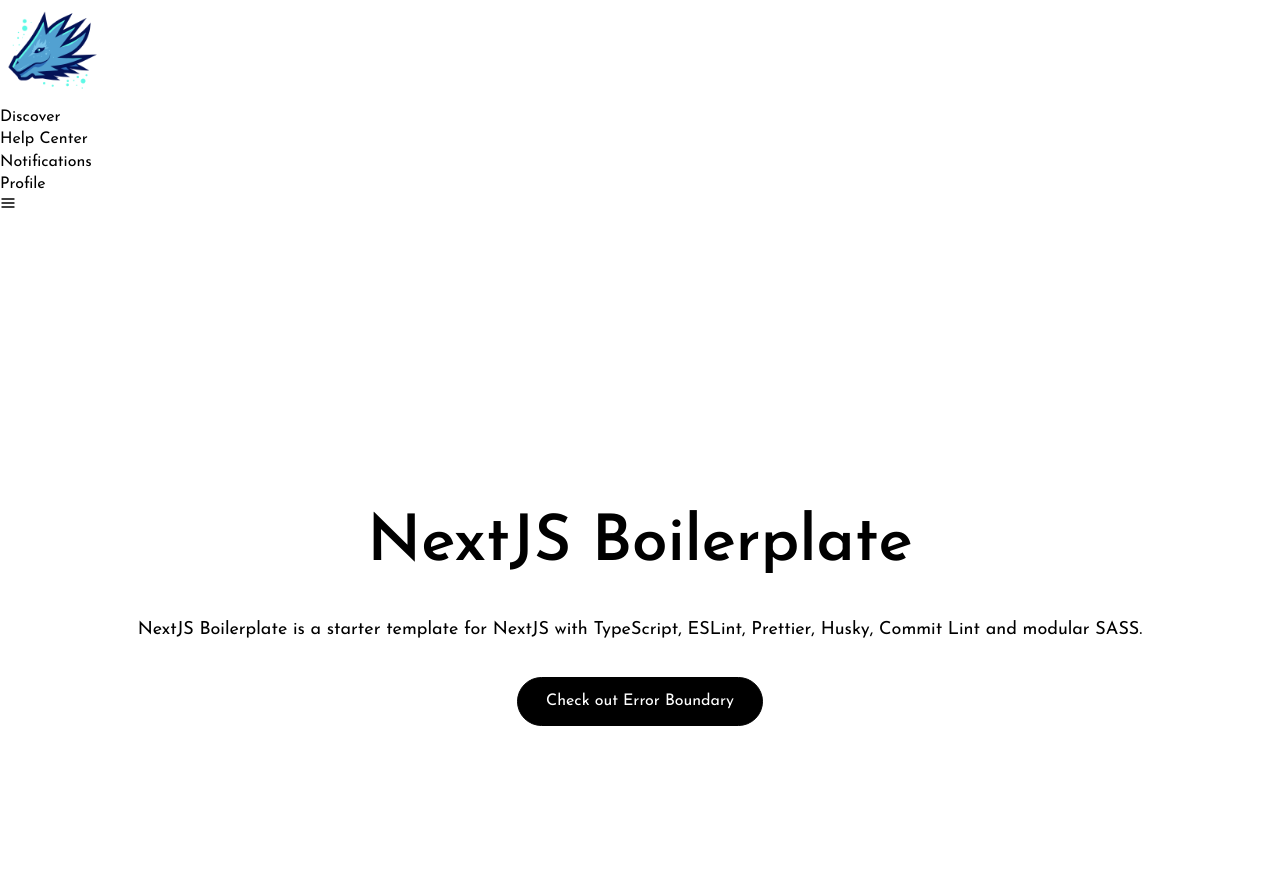
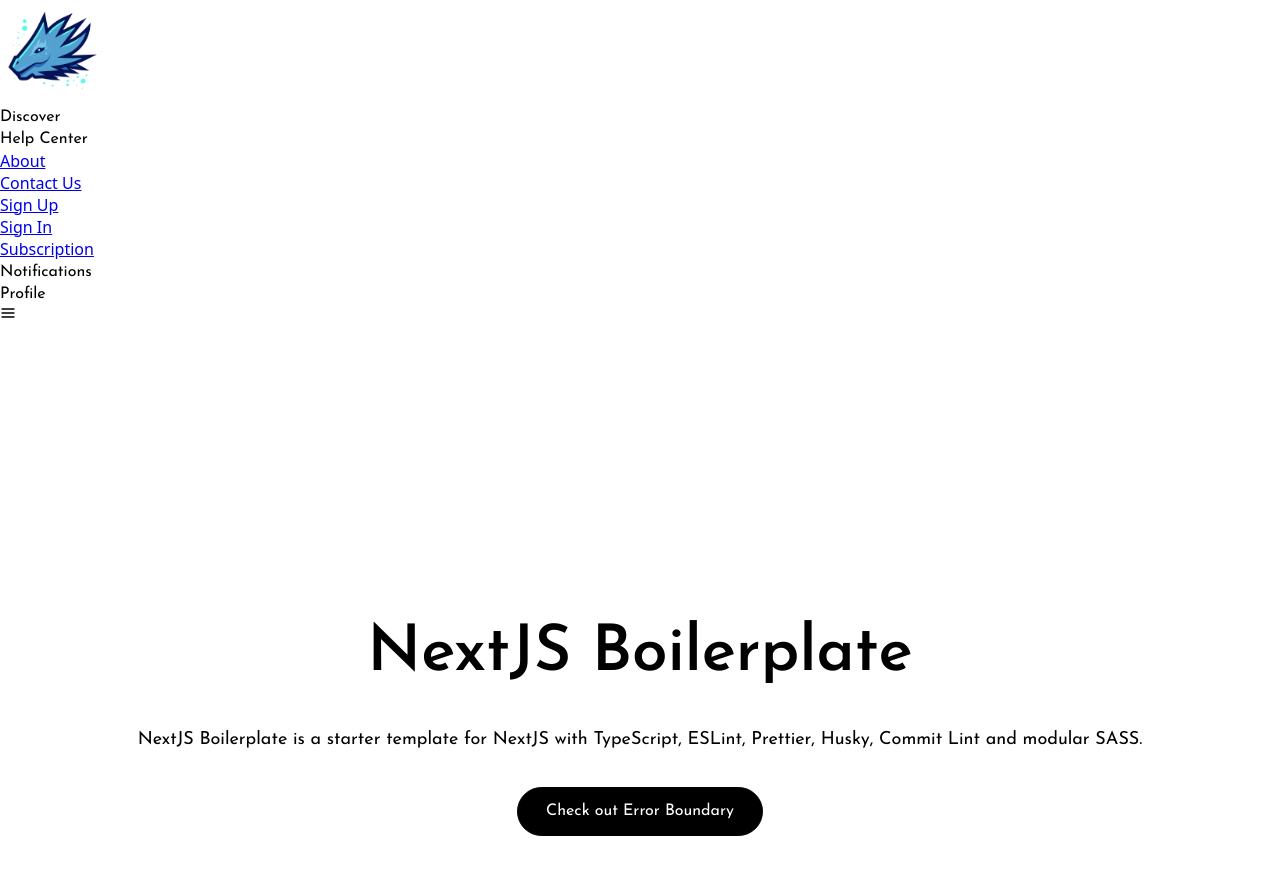
Before and after one commit to akshatmittal61/old-nft-marketplace, a Next.js app: page / in a window 1280 px wide. Both pictures are taken after a click on the element "Help Center". Shown: the top 874 px of the page. Built offline with nearby package versions, Linux system fonts and the light colour scheme; no server answers; a web font is replaced by a local one.

Commit message:
feat: added data to help center component

```diff
--- a/components/Header/Helpcenter/index.tsx
+++ b/components/Header/Helpcenter/index.tsx
@@ -1,11 +1,24 @@
 import React from "react";
 import { stylesConfig } from "@/utils/functions";
 import styles from "./styles.module.scss";
+import { helpCenterMenu } from "@/constants/header";
+import Link from "next/link";
 
 const classes = stylesConfig(styles, "header-helpcenter");
 
 const HeaderHelpCenter: React.FC = () => {
-	return <div className={classes("")}></div>;
+	return (
+		<div className={classes("")}>
+			{helpCenterMenu.map((item, index) => (
+				<div
+					key={`header-helpcenter-menu-${index}`}
+					className={classes("item")}
+				>
+					<Link href={item.path}>{item.name}</Link>
+				</div>
+			))}
+		</div>
+	);
 };
 
 export default HeaderHelpCenter;
--- a/constants/header.ts
+++ b/constants/header.ts
@@ -1,7 +1,9 @@
-export const discoverMenu: {
+interface IHeaderMenu {
 	name: string;
 	path: string;
-}[] = [
+}
+
+export const discoverMenu: IHeaderMenu[] = [
 	{
 		name: "Collection",
 		path: "collection",
@@ -31,3 +33,26 @@ export const discoverMenu: {
 		path: "blog",
 	},
 ];
+
+export const helpCenterMenu: IHeaderMenu[] = [
+	{
+		name: "About",
+		path: "about",
+	},
+	{
+		name: "Contact Us",
+		path: "contact-us",
+	},
+	{
+		name: "Sign Up",
+		path: "sign-up",
+	},
+	{
+		name: "Sign In",
+		path: "sign-in",
+	},
+	{
+		name: "Subscription",
+		path: "subscription",
+	},
+];
```
